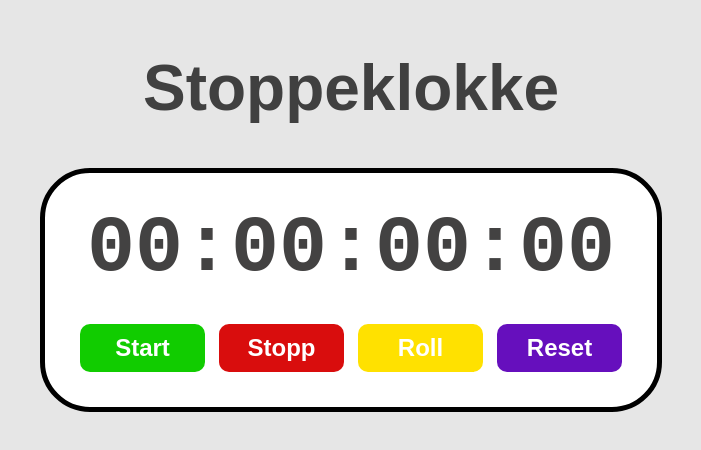
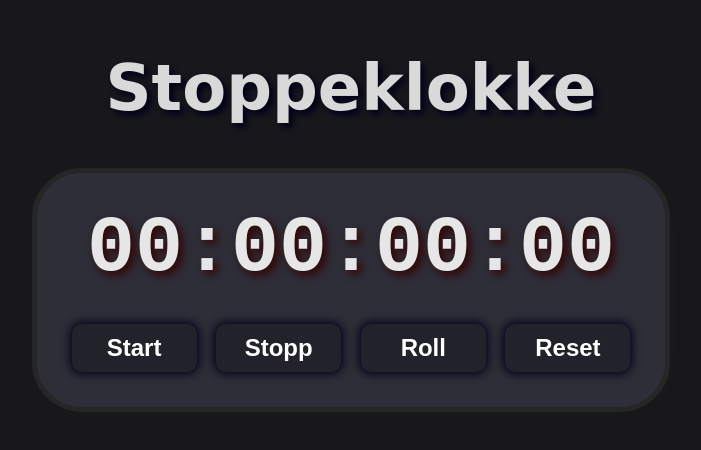
Before and after one commit to Northorium/Stopwatch, a plain HTML site: page index.html in a window 1280 px wide. Shown: the whole page, without its empty margins (289-990 px from the left). Drawn offline with Linux system fonts and the light colour scheme.

Commit message:
Update styles.css

```diff
--- a/styles.css
+++ b/styles.css
@@ -1,4 +1,83 @@
 body {
+    display: flex;
+    flex-direction: column;
+    align-items: center;
+    background-color: hsl(240, 10%, 10%);
+    font-family: 'Courier New', Courier, monospace;
+  }
+
+  #minH1 {
+    font-size: 4rem;
+    font-family: 'Creepster', cursive;
+    color: hsl(0, 0%, 85%);
+    text-shadow: 4px 4px 6px hsl(240, 100%, 5%);
+  }
+
+  #container {
+    display: flex;
+    flex-direction: column;
+    align-items: center;
+    padding: 30px;
+    border: 5px solid hsl(0, 0%, 15%);
+    border-radius: 50px;
+    background-color: hsl(240, 10%, 20%);
+    box-shadow: 0px 0px 20px 5px hsl(0, 0%, 10%);
+  }
+
+  #display {
+    font-size: 5rem;
+    font-family: 'Courier New', Courier, monospace;
+    font-weight: bold;
+    color: hsl(0, 0%, 90%);
+    text-shadow: 4px 4px 10px hsl(0, 100%, 10%);
+    margin-bottom: 25px;
+  }
+
+  #kontroller button {
+    font-size: 1.5rem;
+    font-weight: bold;
+    padding: 10px 20px;
+    margin: 5px;
+    min-width: 125px;
+    border: none;
+    border-radius: 10px;
+    cursor: pointer;
+    color: white;
+    background-color: hsl(240, 10%, 15%);
+    transition: background-color 0.5s ease, transform 0.2s ease;
+    box-shadow: 0px 0px 10px 2px hsl(240, 100%, 5%);
+  }
+
+  #kontroller button:hover {
+    transform: scale(1.05);
+  }
+
+  #startBtn {
+    background-color: hsl(120, 100%, 20%);
+  }
+  #startBtn:hover {
+    background-color: hsl(120, 100%, 10%);
+  }
+  #stopBtn {
+    background-color: hsl(0, 100%, 30%);
+  }
+  #stopBtn:hover {
+    background-color: hsl(0, 100%, 20%);
+  }
+  #roundBtn {
+    background-color: hsl(60, 100%, 20%);
+  }
+  #roundBtn:hover {
+    background-color: hsl(60, 100%, 10%);
+  }
+  #resetBtn {
+    background-color: hsl(280, 85%, 20%);
+  }
+  #resetBtn:hover {
+    background-color: hsl(280, 85%, 10%);
+  }
+
+  /* body {
     display: flex;
     flex-direction: column;
     align-items: center;
@@ -66,4 +145,4 @@ background-color: hsl(0, 89%, 25%);
   }
   #resetBtn:hover {
     background-color: hsl(270, 85%, 20%);
-}
+  } */
```
Lines whose indentation alone changed are shown as unchanged.
